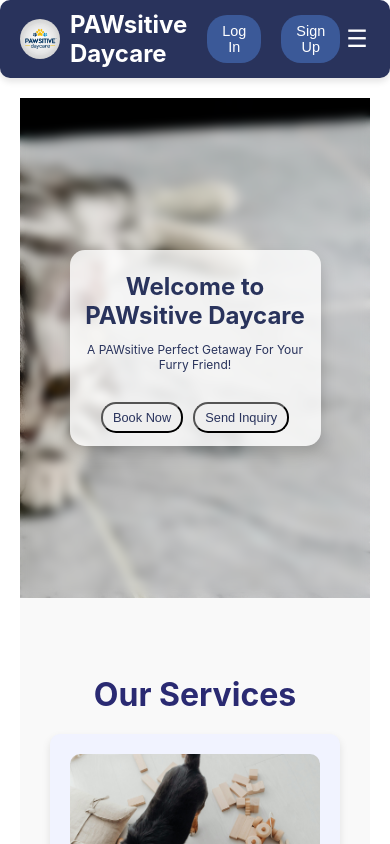
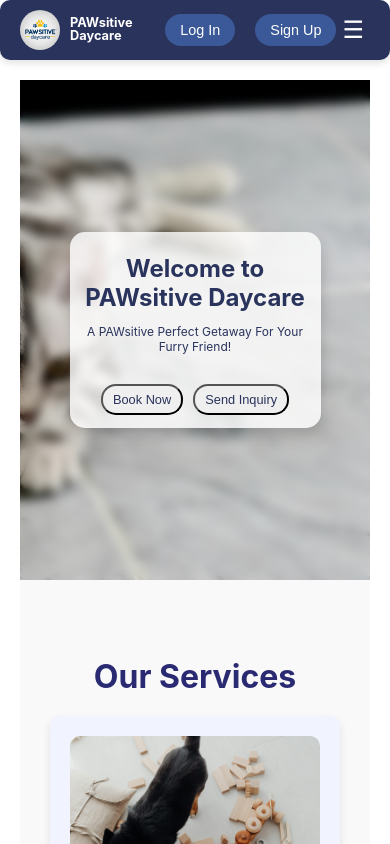
Before and after one commit to pawsitive-daycare/Client, a React (Create React App) app in the folder pawsitivedaycare/: page / in a window 390 px wide. Shown: the top 844 px of the page. Built offline with nearby package versions, Linux system fonts and the light colour scheme.

Commit message:
finihsed navbar

```diff
--- a/pawsitivedaycare/src/components/Navbar.css
+++ b/pawsitivedaycare/src/components/Navbar.css
@@ -103,7 +103,7 @@
     cursor: pointer;
   }
 
-  @media (max-width: 768px) {
+  @media (max-width: 500px) {
     .nav-links {
       display: none;
       flex-direction: column;
@@ -121,4 +121,9 @@
     .hamburger-menu {
       display: block;
     }
+
+    .logo .brand-name {
+      font-size: 0.8rem;
+      line-height: 1;
+    }
   }
--- a/pawsitivedaycare/src/components/Navbar.js
+++ b/pawsitivedaycare/src/components/Navbar.js
@@ -13,8 +13,7 @@ function Navbar() {
     return (
         <header className="navbar">
             <a href="#home" className="logo">
-                <img src={logo} alt="PAWsitive Daycare Logo"
-                style={{height: "40px", marginRight: "10px"}}/>
+                <img src={logo} alt="PAWsitive Daycare Logo"/>
                 <span className="brand-name">
                     <strong>PAWsitive</strong>
                     <br />
```
